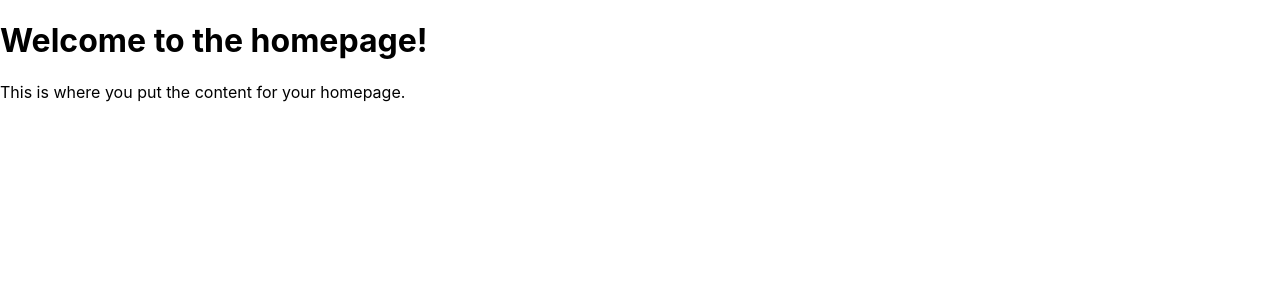
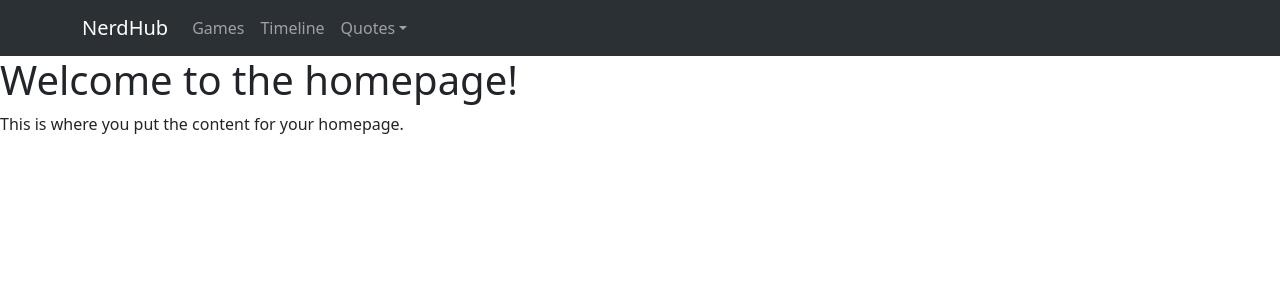
Before and after one commit to TheNerdsHub/NerdHub-Frontend, a React (Create React App) app: page / in a window 1280 px wide. Shown: the top 300 px of the page. Built offline with nearby package versions, Linux system fonts and the light colour scheme.

Commit message:
Add react-bootstrap and the navbar.

```diff
--- a/package.json
+++ b/package.json
@@ -6,7 +6,9 @@
     "@testing-library/jest-dom": "^5.17.0",
     "@testing-library/react": "^13.4.0",
     "@testing-library/user-event": "^13.5.0",
+    "bootstrap": "^5.3.2",
     "react": "^18.2.0",
+    "react-bootstrap": "^2.10.0",
     "react-dom": "^18.2.0",
     "react-router-dom": "^6.21.1",
     "react-scripts": "^5.0.1",
--- a/src/App.js
+++ b/src/App.js
@@ -1,4 +1,5 @@
 import React from 'react';
+import NavigationBar from './components/NavigationBar';
 import { BrowserRouter as Router, Route, Routes } from 'react-router-dom';
 import HomePage from './components/pages/HomePage';
 import GamesPage from './components/pages/GamesPage';
@@ -8,6 +9,7 @@
 function App() {
   return (
     <Router>
+      <NavigationBar />
       <Routes>
         <Route path="/" element={<HomePage />} />
         <Route path="/games" element={<GamesPage />} />
--- /dev/null
+++ b/src/components/NavigationBar.js
@@ -0,0 +1,30 @@
+import Container from 'react-bootstrap/Container';
+import Nav from 'react-bootstrap/Nav';
+import Navbar from 'react-bootstrap/Navbar';
+import NavDropdown from 'react-bootstrap/NavDropdown';
+
+function BasicExample() {
+  return (
+    <Navbar bg="dark" data-bs-theme="dark" expand="lg" className="bg-body-tertiary">
+      <Container>
+        <Navbar.Brand href="/">NerdHub</Navbar.Brand>
+        <Navbar.Toggle aria-controls="basic-navbar-nav" />
+        <Navbar.Collapse id="basic-navbar-nav">
+          <Nav className="me-auto">
+            <Nav.Link href="/games">Games</Nav.Link>
+            <Nav.Link href="/timeline">Timeline</Nav.Link>
+            <NavDropdown title="Quotes" id="basic-nav-dropdown">
+                <NavDropdown.Item href="/quotes">Table View</NavDropdown.Item>
+                <NavDropdown.Item href="/quotes">List View</NavDropdown.Item>
+                <NavDropdown.Item href="/quotes">KanBan View</NavDropdown.Item>
+                <NavDropdown.Divider />
+                <NavDropdown.Item href="/quotes" target="_blank">Legacy Trello</NavDropdown.Item>
+            </NavDropdown>
+          </Nav>
+        </Navbar.Collapse>
+      </Container>
+    </Navbar>
+  );
+}
+
+export default BasicExample;
--- a/src/index.js
+++ b/src/index.js
@@ -1,6 +1,6 @@
 import React from 'react';
 import ReactDOM from 'react-dom/client';
-import './index.css';
+import 'bootstrap/dist/css/bootstrap.min.css';
 import App from './App';
 import reportWebVitals from './reportWebVitals';
 
```
Also changed, not shown: 1 other file (tests, documents, lock files or other folders).
